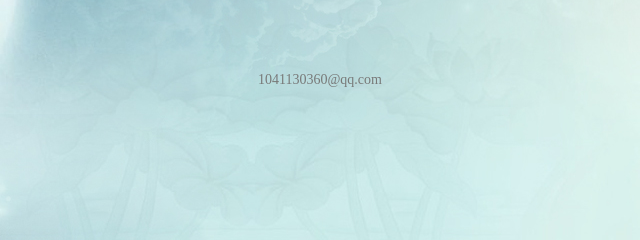
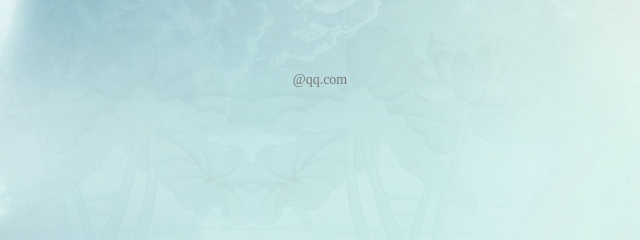
Before and after one commit to ripplezhang/ripplezhang.github.io, a plain HTML site: page index.htm in a window 1280 px wide. Shown: the part 4704-4944 px from the top of the page, 320-960 px from the left. Drawn offline with Linux system fonts and the light colour scheme; files whose address does not match are found by name.

Commit message:
Update index.htm

```diff
--- a/index.htm
+++ b/index.htm
@@ -278,7 +278,7 @@
             <h2>联系我</h2>
             <hr>
             <div class="container center">
-                1041130360@qq.com
+                @qq.com
             </div>
         </div>
 </div>
```
